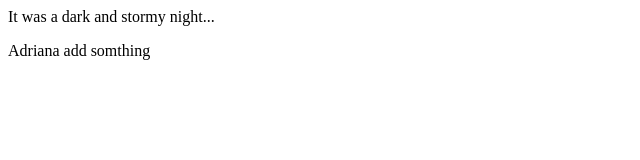
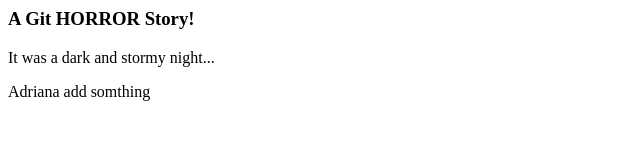
Before and after one commit to anglingaddict/fireside-story, a plain HTML site: page index.html in a window 1280 px wide. Shown: the whole page, without its empty margins (0-640 px from the left). Drawn offline with Linux system fonts and the light colour scheme.

Commit message:
yet another line added

```diff
--- a/index.html
+++ b/index.html
@@ -1,5 +1,6 @@
 <html>
   <body>
+    <h3>A Git HORROR Story!</h3>
     <p>It was a dark and stormy night...</p>
 	Adriana add somthing
   </body>
```
